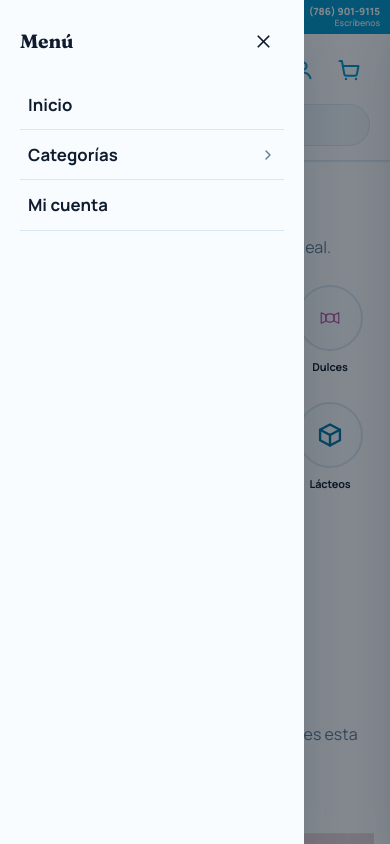
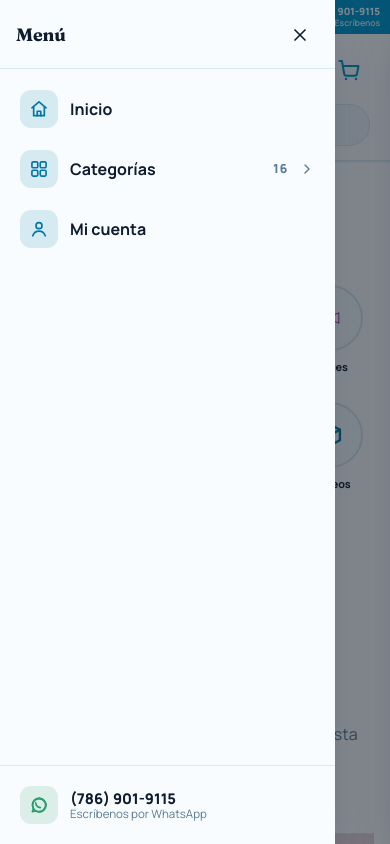
Before and after one commit to AlbertoFeito/Santile, a plain HTML site: page index.html in a window 390 px wide. Both pictures are taken after a click on the button 41 px from the left and 70 px from the top of the page. Shown: the top 844 px of the page. Drawn offline with Linux system fonts and the light colour scheme.

Commit message:
Rediseño del menú lateral móvil (#10)
Quita la flecha de volver. Para que eso no deje al usuario atrapado en el
segundo nivel, el nivel deja de ser estado suelto: se decide en cada
apertura a partir de la ruta. En Inicio abre en el primer nivel, dentro
de una categoria abre directo en el segundo. Cerrar y reabrir siempre
deja el nivel correcto, que era lo unico que la flecha resolvia.

Antes el nivel solo se recalculaba en render(), asi que abrir el menu en
Inicio, entrar a Categorias y cerrar dejaba el modo pegado en 'cats': al
reabrir aparecia el segundo nivel sin salida.

El menu pasa a ser un riel de dos paneles que se desliza, en vez de
reemplazar el contenido de golpe. Las filas ahora llevan el icono y el
color de cada categoria, el numero de productos, y la categoria que se
esta viendo queda resaltada. Entrada escalonada de las filas y pie con
el WhatsApp del negocio.

Tambien: bloqueo del scroll de fondo mientras esta abierto (mismo patron
que el carrito), cierre con Escape, foco que entra al panel al abrir y
vuelve a la hamburguesa al cerrar, roles y aria-hidden por nivel, y
margenes seguros para pantallas con muesca.


Claude-Session: https://claude.ai/code/session_01PCTphbhfVKnNLVNP2xw4dW

Co-authored-by: Claude <noreply@anthropic.com>

```diff
--- a/index.html
+++ b/index.html
@@ -182,13 +182,41 @@ h1,h2,h3,.font-display{font-family:var(--font-display);text-wrap:balance;font-we
 .mobile-nav.open{visibility:visible;}
 .mobile-nav .scrim{position:absolute;inset:0;background:rgba(10,20,32,.5);opacity:0;transition:opacity .25s ease;}
 .mobile-nav.open .scrim{opacity:1;}
-.mobile-nav .panel{position:absolute;top:0;left:0;bottom:0;width:78%;max-width:320px;background:var(--color-surface);color:var(--color-text);box-shadow:var(--shadow-lg);transform:translateX(-100%);transition:transform .3s cubic-bezier(.32,.72,0,1);padding:20px;overflow-y:auto;}
+.mobile-nav .panel{position:absolute;top:0;left:0;bottom:0;width:86%;max-width:340px;display:flex;flex-direction:column;background:var(--color-surface);color:var(--color-text);box-shadow:var(--shadow-lg);transform:translateX(-100%);transition:transform .34s cubic-bezier(.32,.72,0,1);}
 .mobile-nav.open .panel{transform:translateX(0);}
-.mobile-nav .panel a,.mobile-nav .panel .nav-row{display:block;padding:12px 8px;font-weight:700;font-size:1.05rem;border-bottom:1px solid var(--color-border);}
-.mobile-nav .panel .nav-row{width:100%;text-align:left;display:flex;align-items:center;justify-content:space-between;gap:8px;}
-.mobile-nav .panel .nav-row .icon{width:16px;height:16px;color:var(--color-text-muted);}
-.mobile-nav-back{width:32px;height:32px;margin-left:-6px;flex-shrink:0;}
-.mobile-nav-back .icon{width:20px;height:20px;}
+.mnav-head{display:flex;align-items:center;justify-content:space-between;gap:12px;flex-shrink:0;padding:max(16px,env(safe-area-inset-top)) 16px 14px;border-bottom:1px solid var(--color-border);}
+.mnav-title{font-family:var(--font-display);font-size:1.12rem;font-weight:700;letter-spacing:-.01em;min-width:0;}
+.mnav-close{width:38px;height:38px;flex-shrink:0;display:flex;align-items:center;justify-content:center;border-radius:999px;color:var(--color-text);transition:background-color .15s ease;}
+.mnav-close:hover{background:var(--color-surface-2);}
+.mnav-close .icon{width:20px;height:20px;}
+/* Los dos niveles viven uno al lado del otro sobre un riel que se desliza,
+   asi el cambio se lee como un movimiento y no como un parpadeo. */
+.mnav-viewport{flex:1;overflow:hidden;}
+.mnav-track{display:flex;width:200%;height:100%;transition:transform .34s cubic-bezier(.32,.72,0,1);}
+.mnav-track.at-cats{transform:translateX(-50%);}
+.mnav-pane{width:50%;height:100%;overflow-y:auto;overscroll-behavior:contain;padding:10px 10px 18px;transition:visibility 0s linear .34s;}
+.mnav-pane[aria-hidden="true"]{visibility:hidden;}
+.mnav-pane[aria-hidden="false"]{transition-delay:0s;}
+.mnav-row{display:flex;align-items:center;gap:12px;width:100%;padding:11px 10px;border-radius:var(--radius-md);text-align:left;font-weight:700;font-size:1rem;color:var(--color-text);transition:background-color .15s ease;}
+.mnav-row:hover{background:var(--color-surface-2);}
+.mnav-row:active{background:var(--color-surface-3);}
+.mnav-ico{width:38px;height:38px;flex-shrink:0;display:flex;align-items:center;justify-content:center;border-radius:11px;background:color-mix(in srgb, var(--cat-c,var(--color-brand-2)) 14%, transparent);color:var(--cat-c,var(--color-brand-2));}
+.mnav-ico .icon{width:20px;height:20px;}
+.mnav-label{flex:1;min-width:0;overflow:hidden;text-overflow:ellipsis;white-space:nowrap;}
+.mnav-count{flex-shrink:0;font-size:.78rem;font-weight:800;color:var(--color-text-muted);font-variant-numeric:tabular-nums;}
+.mnav-chevron{width:16px;height:16px;flex-shrink:0;color:var(--color-text-muted);}
+.mnav-row.is-active{background:color-mix(in srgb, var(--cat-c) 12%, transparent);color:var(--cat-c);}
+.mnav-row.is-active .mnav-count{color:var(--cat-c);}
+.mnav-sep{height:1px;background:var(--color-border);margin:10px 12px;}
+@keyframes mnavRowIn{from{opacity:0;transform:translateX(-10px);}to{opacity:1;transform:none;}}
+.mnav-pane[aria-hidden="false"] .mnav-row{animation:mnavRowIn .32s cubic-bezier(.32,.72,0,1) backwards;animation-delay:calc(var(--i,0) * 22ms);}
+.mnav-foot{flex-shrink:0;border-top:1px solid var(--color-border);padding:12px 12px max(12px,env(safe-area-inset-bottom));}
+.mnav-wa{display:flex;align-items:center;gap:12px;padding:8px;border-radius:var(--radius-md);transition:background-color .15s ease;}
+.mnav-wa:hover{background:var(--color-surface-2);}
+.mnav-wa .mnav-ico{background:color-mix(in srgb, var(--color-success) 15%, transparent);color:var(--color-success);}
+.mnav-wa-text{display:flex;flex-direction:column;line-height:1.25;min-width:0;}
+.mnav-wa-text b{font-size:.92rem;font-weight:800;}
+.mnav-wa-text span{font-size:.72rem;color:var(--color-text-muted);}
 
 /* ============ BUTTONS ============ */
 .btn{display:inline-flex;align-items:center;justify-content:center;gap:8px;padding:12px 22px;border-radius:999px;font-weight:700;font-size:.92rem;cursor:pointer;transition:transform .15s ease,box-shadow .15s ease,background-color .15s ease,opacity .15s ease;white-space:nowrap;}
@@ -646,6 +674,8 @@ h1,h2,h3,.font-display{font-family:var(--font-display);text-wrap:balance;font-we
 <symbol id="i-cart" viewBox="0 0 24 24"><circle cx="9" cy="21" r="1.2" fill="currentColor" stroke="none"/><circle cx="19" cy="21" r="1.2" fill="currentColor" stroke="none"/><path d="M2.5 3h2.4l2.4 13.2a2 2 0 0 0 2 1.6h8.6a2 2 0 0 0 2-1.6L21.5 8H6"/></symbol>
 <symbol id="i-user" viewBox="0 0 24 24"><circle cx="12" cy="8" r="3.6"/><path d="M4.5 20.2c1.3-3.6 4.2-5.6 7.5-5.6s6.2 2 7.5 5.6"/></symbol>
 <symbol id="i-menu" viewBox="0 0 24 24"><line x1="4" y1="7" x2="20" y2="7"/><line x1="4" y1="12" x2="20" y2="12"/><line x1="4" y1="17" x2="20" y2="17"/></symbol>
+<symbol id="i-home" viewBox="0 0 24 24"><path d="M3.5 10.6L12 3.5l8.5 7.1"/><path d="M5.6 9.6V20h12.8V9.6"/><path d="M9.9 20v-5.3h4.2V20"/></symbol>
+<symbol id="i-grid" viewBox="0 0 24 24"><rect x="3.5" y="3.5" width="7" height="7" rx="1.6"/><rect x="13.5" y="3.5" width="7" height="7" rx="1.6"/><rect x="3.5" y="13.5" width="7" height="7" rx="1.6"/><rect x="13.5" y="13.5" width="7" height="7" rx="1.6"/></symbol>
 <symbol id="i-search" viewBox="0 0 24 24"><circle cx="10.5" cy="10.5" r="6.5"/><line x1="20" y1="20" x2="15.3" y2="15.3"/></symbol>
 <symbol id="i-close" viewBox="0 0 24 24"><line x1="6" y1="6" x2="18" y2="18"/><line x1="18" y1="6" x2="6" y2="18"/></symbol>
 <symbol id="i-chevron-r" viewBox="0 0 24 24"><path d="M9 6l6 6-6 6"/></symbol>
@@ -725,18 +755,26 @@ h1,h2,h3,.font-display{font-family:var(--font-display);text-wrap:balance;font-we
     </div>
   </header>
 
-  <div class="mobile-nav" id="mobileNav">
+  <div class="mobile-nav" id="mobileNav" aria-hidden="true">
     <div class="scrim" data-close-mobile></div>
-    <div class="panel">
-      <div style="display:flex;justify-content:space-between;align-items:center;margin-bottom:18px;gap:8px;">
-        <span style="display:flex;align-items:center;gap:4px;min-width:0;">
-          <button class="icon-btn mobile-nav-back hidden" style="color:var(--color-text);" id="mobileNavBack" aria-label="Volver al menú"><svg class="icon"><use href="#i-chevron-l"/></svg></button>
-          <span class="font-display" style="font-size:1.2rem;font-weight:700;" id="mobileNavTitle">Menú</span>
-        </span>
-        <button class="icon-btn" style="color:var(--color-text);flex-shrink:0;" data-close-mobile><svg class="icon"><use href="#i-close"/></svg></button>
+    <aside class="panel" role="dialog" aria-modal="true" aria-labelledby="mobileNavTitle" tabindex="-1" id="mobileNavPanel">
+      <div class="mnav-head">
+        <h2 class="mnav-title" id="mobileNavTitle" aria-live="polite">Menú</h2>
+        <button class="mnav-close" data-close-mobile aria-label="Cerrar menú"><svg class="icon"><use href="#i-close"/></svg></button>
       </div>
-      <div id="mobileNavLinks"></div>
-    </div>
+      <div class="mnav-viewport">
+        <div class="mnav-track" id="mobileNavTrack">
+          <nav class="mnav-pane" id="mobileNavL1" aria-label="Menú principal"></nav>
+          <nav class="mnav-pane" id="mobileNavL2" aria-label="Todas las categorías" aria-hidden="true"></nav>
+        </div>
+      </div>
+      <div class="mnav-foot">
+        <a class="mnav-wa" href="https://wa.me/17869019115" target="_blank" rel="noopener">
+          <span class="mnav-ico"><svg class="icon"><use href="#i-whatsapp"/></svg></span>
+          <span class="mnav-wa-text"><b>(786) 901-9115</b><span>Escríbenos por WhatsApp</span></span>
+        </a>
+      </div>
+    </aside>
   </div>
 
   <main class="main" id="app"></main>
@@ -983,19 +1021,46 @@ function updateAccountLabel(){
 }
 /* El menú lateral tiene dos niveles: 'menu' (Inicio, Categorías, Mi cuenta)
    y 'cats' (Inicio + todas las categorías). Se entra a 'cats' tocando
-   "Categorías", y al abrir el menú estando ya dentro de una categoría. */
+   "Categorías". El nivel se decide en cada apertura a partir de la ruta:
+   dentro de una categoría abre directo en 'cats'. Por eso no hace falta un
+   control de "volver" — cerrar y reabrir siempre deja el nivel correcto. */
 var mobileNavMode = 'menu';
 function setMobileNavMode(mode){
   mobileNavMode = mode;
   renderMobileNav();
 }
 function renderMobileNav(){
-  var links = document.getElementById('mobileNavLinks');
-  if(!links) return;
+  var l1 = document.getElementById('mobileNavL1');
+  var l2 = document.getElementById('mobileNavL2');
+  if(!l1 || !l2) return;
   var isCats = mobileNavMode === 'cats';
-  links.innerHTML = isCats ? mobileNavCatsHtml() : mobileNavMenuHtml();
+  var route = parseRoute();
+  /* Se regenera el contenido en cada cambio de nivel: ademas de refrescar
+     la categoria activa, reinicia la entrada escalonada de las filas. */
+  l1.innerHTML = mobileNavMenuHtml();
+  l2.innerHTML = mobileNavCatsHtml(route.name==='catalog' ? route.cat : null);
+  l1.setAttribute('aria-hidden', isCats ? 'true' : 'false');
+  l2.setAttribute('aria-hidden', isCats ? 'false' : 'true');
+  document.getElementById('mobileNavTrack').classList.toggle('at-cats', isCats);
   document.getElementById('mobileNavTitle').textContent = isCats ? 'Todas las categorías' : 'Menú';
-  document.getElementById('mobileNavBack').classList.toggle('hidden', !isCats);
+}
+function openMobileNav(){
+  setMobileNavMode(parseRoute().name==='catalog' ? 'cats' : 'menu');
+  var nav = document.getElementById('mobileNav');
+  nav.classList.add('open');
+  nav.setAttribute('aria-hidden','false');
+  document.body.style.overflow='hidden';
+  document.getElementById('mobileNavPanel').focus();
+}
+function closeMobileNav(){
+  var nav = document.getElementById('mobileNav');
+  if(!nav.classList.contains('open')) return;
+  nav.classList.remove('open');
+  nav.setAttribute('aria-hidden','true');
+  /* El carrito usa el mismo bloqueo de scroll: no liberarlo si sigue abierto. */
+  if(!document.getElementById('cartDrawer').classList.contains('open')) document.body.style.overflow='';
+  var toggle = document.getElementById('menuToggle');
+  if(toggle) toggle.focus();
 }
 
 /* ============================================================
@@ -1037,7 +1102,6 @@ function render(route){
   updateCartBadge();
   updateAccountLabel();
   closeCatMenu();
-  setMobileNavMode(route.name==='catalog' ? 'cats' : 'menu');
 }
 
 /* ============================================================
@@ -1101,15 +1165,35 @@ function catMenuListHtml(){
     return '<a href="#/catalogo/'+c.id+'" class="cat-menu-item">'+c.label+'</a>';
   }).join('');
 }
+function catProductCount(id){
+  return PRODUCTS.filter(function(p){ return p.cat===id; }).length;
+}
+function mobileNavRowHtml(r, i){
+  var cls = 'mnav-row' + (r.accent ? ' '+r.accent : '') + (r.active ? ' is-active' : '');
+  var inner = '<span class="mnav-ico"><svg class="icon"><use href="#'+r.icon+'"/></svg></span>'
+    + '<span class="mnav-label">'+r.label+'</span>'
+    + (r.count!=null ? '<span class="mnav-count">'+r.count+'</span>' : '')
+    + (r.chevron ? '<svg class="icon mnav-chevron"><use href="#i-chevron-r"/></svg>' : '');
+  var attrs = 'class="'+cls+'" style="--i:'+i+'"';
+  if(r.opensCats) return '<button type="button" '+attrs+' data-nav-cats>'+inner+'</button>';
+  return '<a href="'+r.href+'" '+attrs+' data-close-mobile'+(r.active?' aria-current="page"':'')+'>'+inner+'</a>';
+}
 function mobileNavMenuHtml(){
-  return '<a href="#/" data-close-mobile>Inicio</a>'
-    + '<button type="button" class="nav-row" data-nav-cats>Categorías<svg class="icon"><use href="#i-chevron-r"/></svg></button>'
-    + '<a href="#/cuenta" data-close-mobile>Mi cuenta</a>';
-}
-function mobileNavCatsHtml(){
-  return '<a href="#/" data-close-mobile>Inicio</a>' + CATEGORIES.map(function(c){
-    return '<a href="#/catalogo/'+c.id+'" data-close-mobile>'+c.label+'</a>';
-  }).join('');
+  return [
+    {href:'#/', icon:'i-home', label:'Inicio'},
+    {opensCats:true, icon:'i-grid', label:'Categorías', count:CATEGORIES.length, chevron:true},
+    {href:'#/cuenta', icon:'i-user', label:'Mi cuenta'}
+  ].map(mobileNavRowHtml).join('');
+}
+function mobileNavCatsHtml(activeCat){
+  return mobileNavRowHtml({href:'#/', icon:'i-home', label:'Inicio'}, 0)
+    + '<div class="mnav-sep"></div>'
+    + CATEGORIES.map(function(c, i){
+        return mobileNavRowHtml({
+          href:'#/catalogo/'+c.id, icon:c.icon, label:c.label,
+          count:catProductCount(c.id), accent:c.accent, active:c.id===activeCat
+        }, i+1);
+      }).join('');
 }
 
 /* ============================================================
@@ -1714,13 +1798,15 @@ function initGlobalEvents(){
   document.getElementById('cartToggle').addEventListener('click', openDrawer);
   document.getElementById('drawerClose').addEventListener('click', closeDrawer);
   document.getElementById('drawerScrim').addEventListener('click', closeDrawer);
-  document.getElementById('menuToggle').addEventListener('click', function(){ document.getElementById('mobileNav').classList.add('open'); });
-  document.getElementById('mobileNavBack').addEventListener('click', function(){ setMobileNavMode('menu'); });
+  document.getElementById('menuToggle').addEventListener('click', openMobileNav);
   /* Delegado: los enlaces del menú se vuelven a generar al cambiar de nivel,
      asi que no sirve enganchar cada uno una sola vez al arrancar. */
   document.getElementById('mobileNav').addEventListener('click', function(e){
     if(e.target.closest('[data-nav-cats]')){ setMobileNavMode('cats'); return; }
-    if(e.target.closest('[data-close-mobile]')){ this.classList.remove('open'); }
+    if(e.target.closest('[data-close-mobile]')) closeMobileNav();
+  });
+  document.addEventListener('keydown', function(e){
+    if(e.key==='Escape') closeMobileNav();
   });
   document.getElementById('catMenuList').innerHTML = catMenuListHtml();
   var catMenuBtn = document.getElementById('catMenuBtn');
```
